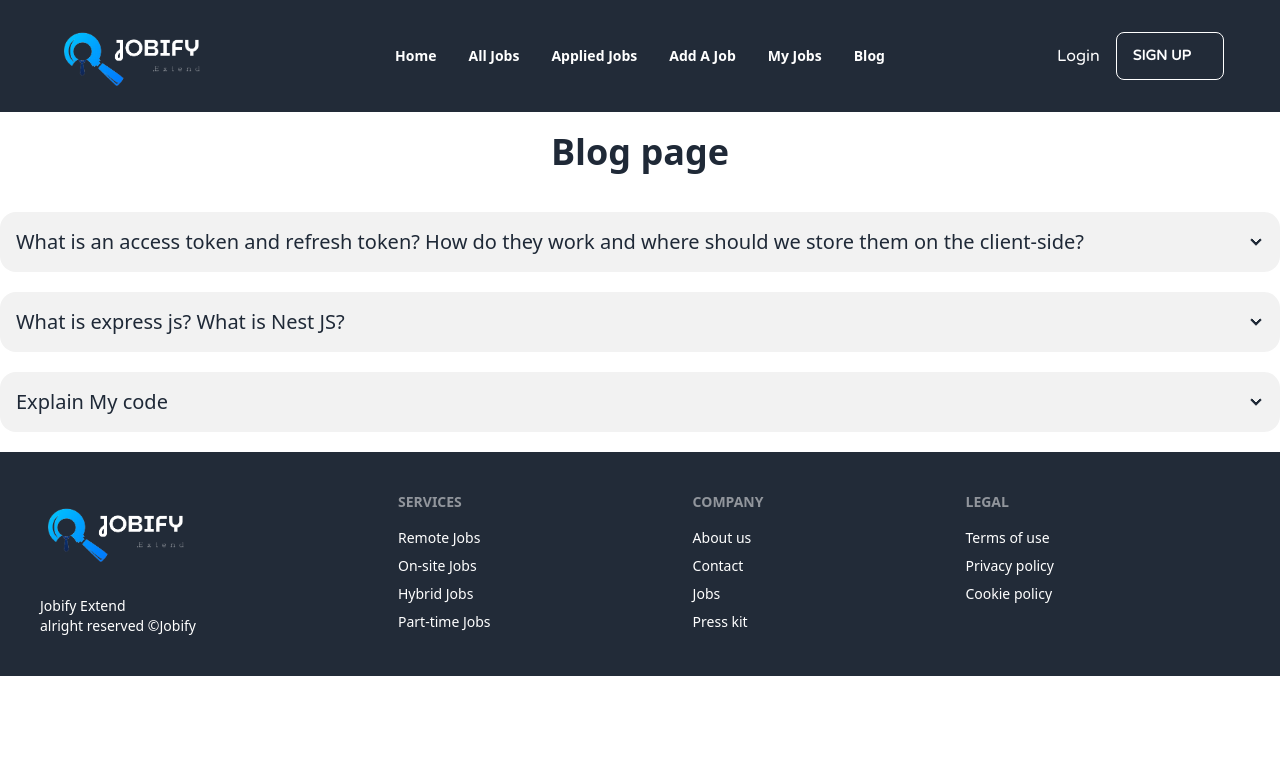
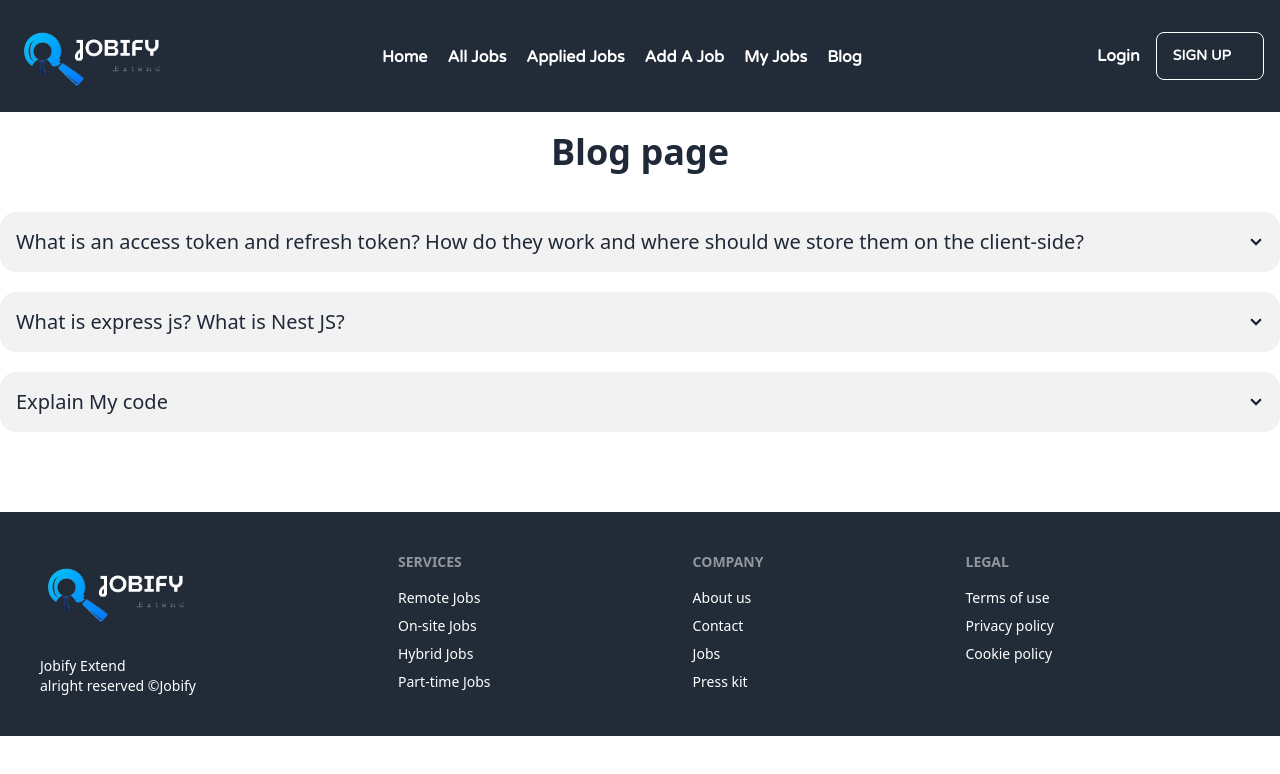
Before and after one commit to ForhadAhmed367423/jobifyExtend, a React (Vite) app: page /blog in a window 1280 px wide. Shown: the top 774 px of the page. Built offline with nearby package versions, Linux system fonts and the light colour scheme; no server answers.

Commit message:
Commiting after added firebase abd authetication completed

```diff
--- a/package.json
+++ b/package.json
@@ -10,6 +10,7 @@
     "preview": "vite preview"
   },
   "dependencies": {
+    "firebase": "^10.5.2",
     "localforage": "^1.10.0",
     "match-sorter": "^6.3.1",
     "react": "^18.2.0",
--- a/src/Pages/Blog/Blog.jsx
+++ b/src/Pages/Blog/Blog.jsx
@@ -23,7 +23,7 @@ store them on the client-side?
     <p>hello</p>
   </div>
 </div>
-<div className="collapse mb-5 collapse-arrow bg-base-200">
+<div className="collapse mb-20 collapse-arrow bg-base-200">
   <input type="radio" name="my-accordion-2" />
   <div className="collapse-title text-xl font-medium">
   Explain My  code  </div>
--- a/src/Pages/Login/Login.jsx
+++ b/src/Pages/Login/Login.jsx
@@ -1,6 +1,27 @@
 import { FaGoogle } from "react-icons/fa";
-import { Link } from "react-router-dom";
+import { Link, useNavigate } from "react-router-dom";
+import { useContext } from "react";
+import { AuthContext } from "../../Providers/AuthProvider";
 const Login = () => {
+
+    const { logIn }=useContext(AuthContext);
+    // const location = useLocation();
+    const navigate = useNavigate();
+
+
+    const handleLog = event =>{
+        event.preventDefault();
+        const form = event.target;
+        const email = form.email.value;
+        const password = form.password.value;
+        logIn(email,password)
+            .then(result=>{
+                const loggedUser = result.user;
+                console.log(loggedUser);
+                navigate('/');
+                })
+    }
+
     return (
         <div className="hero min-h-screen bg-base-200">
         <div className="hero-content flex-col ">
@@ -9,18 +30,18 @@ const Login = () => {
 
           </div>
           <div className="card flex-shrink-0 w-full max-w-sm shadow-2xl bg-base-100">
-            <form className="card-body">
+            <form onSubmit={handleLog} className="card-body">
               <div className="form-control ">
                 <label className="label">
                   <span className="label-text">Email</span>
                 </label>
-                <input type="email" placeholder="email" className="input input-bordered lg:w-[320px]" required />
+                <input type="email" placeholder="email" name="email" className="input input-bordered lg:w-[320px]"    required />
               </div>
               <div className="form-control">
                 <label className="label">
                   <span className="label-text">Password</span>
                 </label>
-                <input type="password" placeholder="password" className="input input-bordered lg:w-[320px]" required />
+                <input type="password" name="password" placeholder="password" className="input input-bordered lg:w-[320px]" required />
                 <label className="label gap-20">
                   <Link href="#" className="label-text-alt link link-hover">Forgot password?</Link>
 
@@ -28,7 +49,7 @@ const Login = () => {
                 </label>
               </div>
               <div className="form-control mt-6">
-                <button className="btn bg-[#1E83F0] text-white hover:bg-[#1376e0]">Login</button>
+                <input type="submit" value="Login" className="btn bg-[#1E83F0] text-white hover:bg-[#1376e0]" />
                 <button className="btn btn-outline border-[#1E83F0] hover:bg-[#1376e0] mt-4 "> <FaGoogle className="text-xl"></FaGoogle> <span className="text-base font-bold">Login</span> </button>
               </div>
             </form>
--- a/src/Pages/Shared/Navbar/Navbar.jsx
+++ b/src/Pages/Shared/Navbar/Navbar.jsx
@@ -1,42 +1,70 @@
 import { Link} from "react-router-dom";
 import logo from "../../../../public/logo.png"
+import { AuthContext } from "../../../Providers/AuthProvider";
+import { useContext } from "react";
 
 
 
 const Navbar = () => {
+    const {user,logOut}=useContext(AuthContext);
+    const handleLogOut=()=>{
+        logOut()
+        .then(()=>{})
+        .then(error=>console.log(error))
+      }
 
 
     const links = <>
-      <li><Link className="font-bold hover:underline  hover:bg-[#222B38] hover:text-white " >Home</Link></li>
-      <li><Link className="hover:text-white  font-bold hover:underline  hover:bg-transparent ">All Jobs</Link></li>
-      <li><Link className="hover:text-white  font-bold hover:underline  hover:bg-transparent ">Applied Jobs</Link></li>
-      <li><Link className="hover:text-white  font-bold hover:underline  hover:bg-transparent ">Add A Job</Link></li>
-      <li><Link className="hover:text-white  font-bold hover:underline  hover:bg-transparent ">My Jobs</Link></li>
-      <li><Link to={'/blog'} className="hover:text-white  font-bold hover:underline  hover:bg-transparent ">Blog</Link></li>
+      <li><a className="font-bold hover:underline  font hover:bg-[#222B38] hover:text-white " >Home</a></li>
+      <li><Link className="hover:text-white  font font-bold hover:underline  hover:bg-transparent ">All Jobs</Link></li>
+      <li><Link className="hover:text-white  font font-bold hover:underline  hover:bg-transparent ">Applied Jobs</Link></li>
+      <li><Link className="hover:text-white  font font-bold hover:underline  hover:bg-transparent ">Add A Job</Link></li>
+      <li><Link className="hover:text-white  font font-bold hover:underline  hover:bg-transparent ">My Jobs</Link></li>
+      <li><Link to={'/blog'} className="hover:text-white  font font-bold hover:underline  hover:bg-transparent ">Blog</Link></li>
     </>
     return (
         <div className="navbar sticky top-0 z-50 bg-[#222B38] py-4 px-4">
-  <div className="navbar-start ml-10">
+  <div className="navbar-start ">
     <div className="dropdown">
       <label tabIndex={0} className="btn btn-ghost lg:hidden">
         <svg xmlns="http://www.w3.org/2000/svg" className="h-5 w-5" fill="none" viewBox="0 0 24 24" stroke="currentColor"><path strokeLinecap="round" strokeLinejoin="round" strokeWidth="2" d="M4 6h16M4 12h8m-8 6h16" /></svg>
       </label>
-      <ul tabIndex={0} className="menu menu-sm dropdown-content mt-3 z-[1] p-2 shadow bg-base-100 rounded-box w-52 text-white " >
+      <ul tabIndex={0} className="menu menu-sm dropdown-content mt-3 z-[1] p-2  rounded-box  text-white " >
         {links}
       </ul>
     </div>
     <img className="w-36 h-20" src={logo} alt="" />
 
   </div>
-  <div className="navbar-center hidden lg:flex">
-    <ul className="menu menu-horizontal px-1 text-white">
+  <div className="navbar-center hidden lg:flex ">
+    <ul className="flex items-center  text-black lg:text-white space-x-5 mr-9">
       {links}
     </ul>
   </div>
-  <div className="navbar-end gap-4 mr-10">
-    <Link to={'/login'} className="font text-white">Login</Link>
-    <button className="btn btn-outline border-white text-center"><Link to={'signup'} className="font mr-4 text-white">Sign Up</Link>
-</button>
+
+  <div className="navbar-end gap-4 ">
+    {
+        user?
+        < >
+        <img src={user?.photoURL} className="rounded-full  w-[50px] h-[50px]"  alt="" />
+        <div>
+        <p className="text-white font-medium">{user.displayName}</p>
+        <p className="text-white font-medium">{user.email}</p>
+        </div>
+
+    <button onClick={handleLogOut}>
+        <Link className="btn btn-outline border-white font text-center hover:text-white text-white" >Logout</Link>
+        </button>
+        </>:
+
+
+       <>
+        <Link to={'/login'} className="font text-white font-semibold font">Login</Link>
+        <button className="btn btn-outline border-white font          text-center"><Link to={'signup'} className="font mr-4          text-white">Sign Up</Link>
+        </button>
+       </>
+
+    }
   </div>
 
 
--- a/src/Pages/SingnUp/SignUp.jsx
+++ b/src/Pages/SingnUp/SignUp.jsx
@@ -1,6 +1,25 @@
 import { FaGoogle } from "react-icons/fa";
 import { Link } from "react-router-dom";
+import { AuthContext } from "../../Providers/AuthProvider";
+import { useContext } from "react";
 const SignUp = () => {
+
+    const {createUser}=useContext(AuthContext)
+    const handleSign=event =>{
+        event.preventDefault();
+        const form = event.target;
+        const name = form.name.value;
+        const email = form.email.value;
+        const password = form.password.value;
+
+        createUser(email,password)
+        .then(result=>{
+            const user = result.user;
+            console.log(user);
+        })
+        .catch(error =>console.log(error))
+    }
+
     return (
         <div className="hero min-h-screen bg-base-200">
         <div className="hero-content flex-col ">
@@ -9,7 +28,7 @@ const SignUp = () => {
 
           </div>
           <div className="card flex-shrink-0 w-full max-w-sm shadow-2xl bg-base-100">
-            <form className="card-body">
+            <form onSubmit={handleSign} className="card-body">
               <div className="form-control ">
                 <label className="label">
                   <span className="label-text">Name</span>
@@ -35,8 +54,8 @@ const SignUp = () => {
                 </label>
               </div>
               <div className="form-control mt-6">
-                <button className="btn bg-[#1E83F0] text-white hover:bg-[#1376e0]">Login</button>
-                <button className="btn btn-outline border-[#1E83F0] hover:bg-[#1376e0] mt-4 "> <FaGoogle className="text-xl"></FaGoogle> <span className="text-base font-bold">Login</span> </button>
+                <input type="submit" value="Sign up" className="btn bg-[#1E83F0] text-white hover:bg-[#1376e0]" />
+                <button className="btn btn-outline border-[#1E83F0] hover:bg-[#1376e0] mt-4 "> <FaGoogle className="text-xl"></FaGoogle> <span className="text-base font-bold">Signin</span> </button>
               </div>
             </form>
           </div>
--- /dev/null
+++ b/src/Providers/AuthProvider.jsx
@@ -0,0 +1,52 @@
+import { createContext, useEffect, useState } from "react";
+import { createUserWithEmailAndPassword, getAuth, onAuthStateChanged, signInWithEmailAndPassword, signOut } from "firebase/auth";
+import app from "../firebase/firebase.config"
+
+export const AuthContext = createContext();
+const auth = getAuth(app);
+
+const AuthProvider = ({children}) => {
+    const [user,setUser]=useState(null);
+    const [loading,setLoading]=useState(true)
+
+    const createUser = (email,password)=>{
+        setLoading(true)
+        return createUserWithEmailAndPassword(auth,email,password)
+    }
+
+    const logIn = (email,password)=>{
+        setLoading(true)
+        return signInWithEmailAndPassword(auth,email,password)
+    }
+    const logOut = ()=>{
+        setLoading(true);
+        return signOut(auth);
+    }
+
+    useEffect(()=>{
+        const unsubscribe = onAuthStateChanged(auth, currentUser=>{
+            setUser(currentUser)
+            setLoading(false)
+        })
+        return ()=>{
+            return unsubscribe();
+        }
+    },[])
+
+const authInfo = {
+    user,
+    loading,
+    createUser,
+    logIn,
+    logOut
+}
+
+    return (
+
+        <AuthContext.Provider value={authInfo}>
+            {children}
+        </AuthContext.Provider>
+    );
+};
+
+export default AuthProvider;
--- /dev/null
+++ b/src/Routers/PrivetRoutes.jsx
@@ -0,0 +1,19 @@
+import { useContext } from "react";
+import { AuthContext } from "../Providers/AuthProvider";
+import { Navigate, useLocation } from "react-router-dom";
+
+const PrivetRoutes = ({children}) => {
+    const {user,loading} = useContext(AuthContext);
+    const location = useLocation();
+    console.log(location)
+    if (loading) {
+        return <span className="loading loading-bars loading-lg"></span>
+
+    }
+    if (user?.email) {
+        return children;
+    }
+    return <Navigate state={location.pathname} to={'/login' }replace></Navigate>
+};
+
+export default PrivetRoutes;
--- a/src/main.jsx
+++ b/src/main.jsx
@@ -6,9 +6,14 @@ import {
   RouterProvider,
 } from "react-router-dom";
 import router from './Routers/Routers';
+import AuthProvider from './Providers/AuthProvider';
 
 ReactDOM.createRoot(document.getElementById('root')).render(
   <React.StrictMode>
+    <AuthProvider>
+
         <RouterProvider router={router} />
+
+    </AuthProvider>
   </React.StrictMode>,
 )
```
Also changed, not shown: src/firebase/firebase.config.js (added, +18 -0 lines), 2 other files (tests, documents, lock files or other folders).
